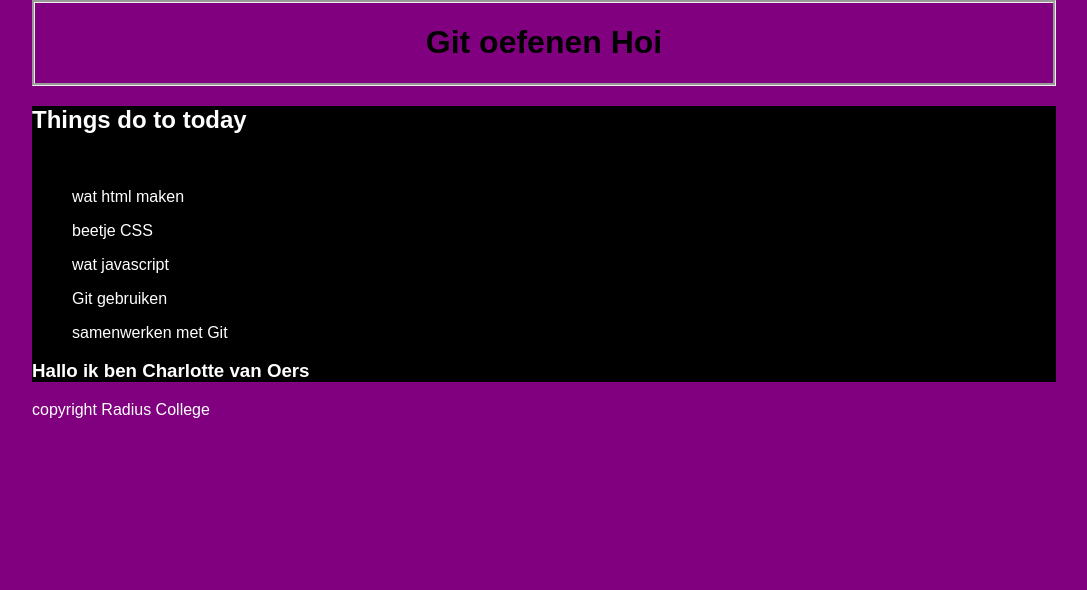
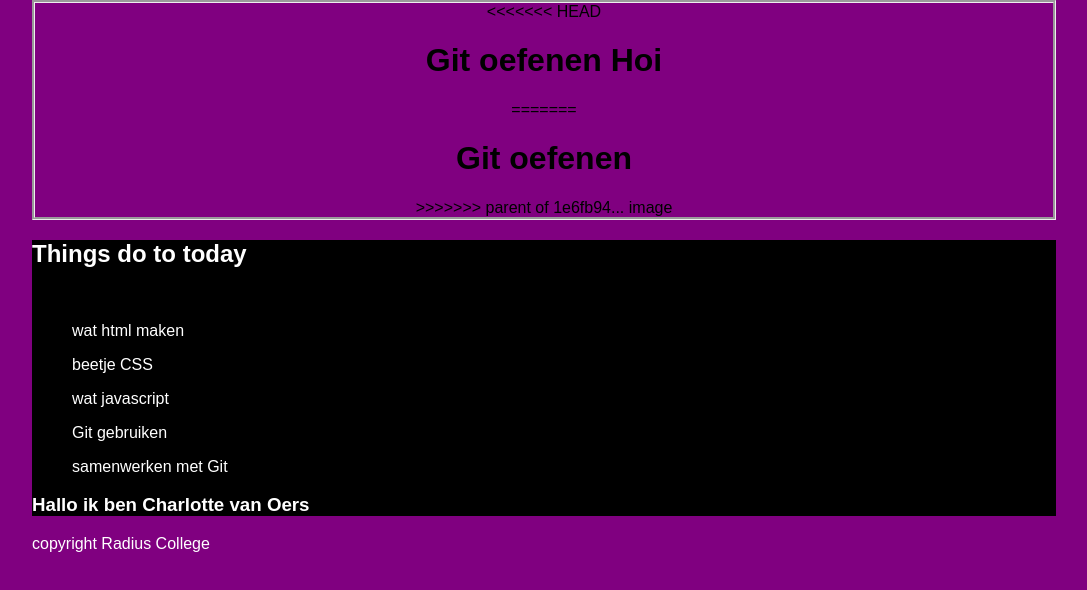
Before and after one commit to softwareverdieping/software-, a plain HTML site: page index.html in a window 1280 px wide. Shown: the whole page, without its empty margins (96-1183 px from the left). Drawn offline with Linux system fonts and the light colour scheme.

Commit message:
Revert "image"
This reverts commit 1e6fb94cf5d2df3e991fbe77a24c741cf556ca0f.

```diff
--- a/index.html
+++ b/index.html
@@ -7,7 +7,11 @@
 </head>
 <body>
 	<header>
+<<<<<<< HEAD
 		<h1>Git oefenen Hoi</h1>
+=======
+		<h1>Git oefenen</h1>
+>>>>>>> parent of 1e6fb94... image
 	</header>
 <main>
 	<h2>Things do to today</h2>
```
